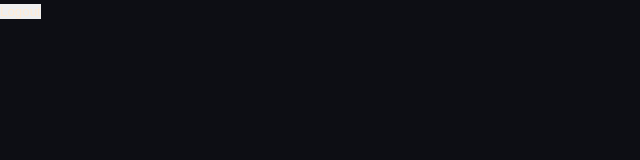
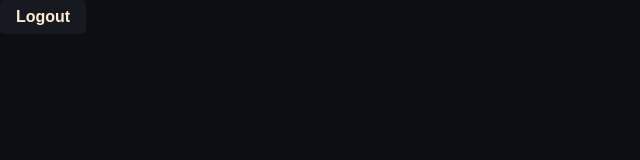
Before and after one commit to yehudabortz/github-peer-recommendation-client, a React (Create React App) app: page / in a window 1280 px wide. Shown: the top 160 px of the page, without its empty margins (0-640 px from the left). Built offline with nearby package versions, Linux system fonts and the light colour scheme.

Commit message:
Button now accepts on click functions

```diff
--- a/src/App.css
+++ b/src/App.css
@@ -4,13 +4,13 @@
   --main-bg-color: #0d0e14;
   --main-bg-color-accent: #171921;
   --primary-accent-color: #fc4e4c;
-  --main-text-color: #ffebd4;
+  --primary-text-color: #ffebd4;
 
   --primary-text-size: 0.8rem;
 }
 * {
   margin: auto;
-  color: var(--main-text-color);
+  color: var(--primary-text-color);
 }
 body {
   font-family: "Inter", sans-serif;
@@ -23,4 +23,5 @@ button {
   border: none;
   margin: 0;
   padding: 0;
+  cursor: pointer;
 }
--- a/src/components/MainButton.js
+++ b/src/components/MainButton.js
@@ -1,14 +1,16 @@
-import React, { Component } from "react";
+import React from "react";
 import "../css/MainButton.css";
 
-class MainButton extends Component {
-  render() {
-    return (
-      <>
-        <button className={"main-button"}>Button</button>
-      </>
-    );
-  }
-}
+const MainButton = (props) => {
+  // debugger;
+  return (
+    <button
+      onClick={props.handleClick}
+      className={`main-button ${props.theme}`}
+    >
+      {props.text}
+    </button>
+  );
+};
 
 export default MainButton;
--- a/src/components/MainPageContent.js
+++ b/src/components/MainPageContent.js
@@ -6,7 +6,7 @@ const MainPageContent = () => {
   return (
     <div className={"main-page-content"}>
       <h3>This is the main content</h3>
-      <MainButton />
+      <MainButton text={"Add"} theme={""} />
     </div>
   );
 };
--- a/src/components/Navbar.js
+++ b/src/components/Navbar.js
@@ -1,6 +1,7 @@
 import React, { Component } from "react";
 import { connect } from "react-redux";
 import { logoutUser } from "../actions/logoutUser";
+import MainButton from "./MainButton";
 
 class Navbar extends Component {
   handleLogout = () => {
@@ -10,7 +11,13 @@ class Navbar extends Component {
   render() {
     return (
       <div>
-        <button onClick={this.handleLogout}>Logout</button>
+        <>
+          <MainButton
+            handleClick={this.handleLogout}
+            text={"Logout"}
+            theme={"dark"}
+          />
+        </>
       </div>
     );
   }
--- a/src/containers/DashboardContainer.js
+++ b/src/containers/DashboardContainer.js
@@ -8,6 +8,7 @@ class DashboardContainer extends Component {
     return (
       <div>
         <ContentWrapper />
+        {this.props.user.github_username}
       </div>
     );
   }
--- a/src/css/ContentWrapper.css
+++ b/src/css/ContentWrapper.css
@@ -1,3 +1,4 @@
 .content-wrapper {
   width: 90vw;
+  max-width: 1400px;
 }
--- a/src/css/MainButton.css
+++ b/src/css/MainButton.css
@@ -5,3 +5,7 @@
   font-weight: bold;
   border-radius: 0.3rem;
 }
+
+.dark {
+  background-color: var(--main-bg-color-accent);
+}
```
